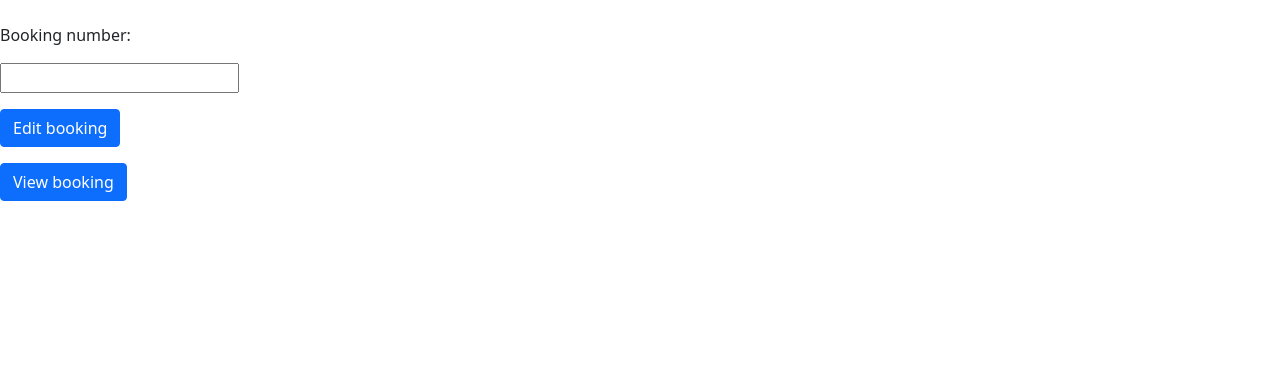
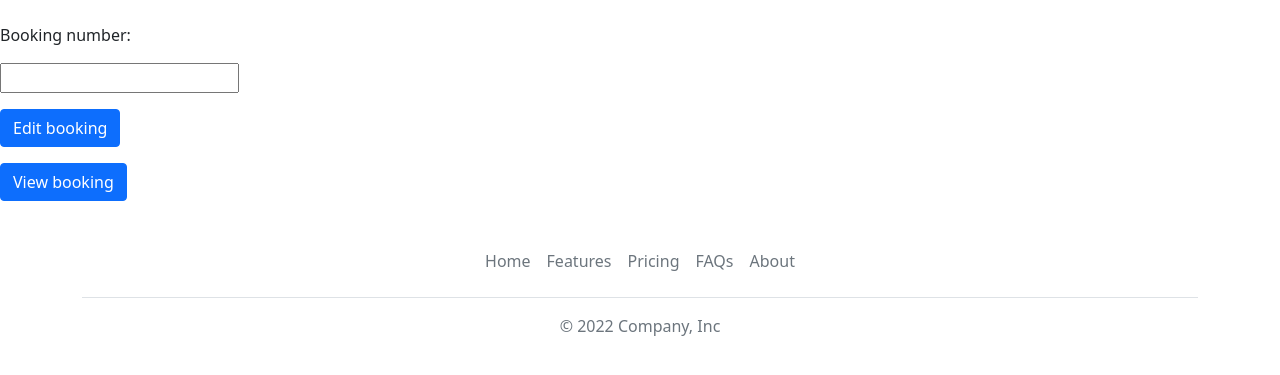
Before and after one commit to Mattias-b-Pettersson/Sushi-Yamato, a Django app: page / in a window 1280 px wide. Shown: the part 167-542 px from the top of the page. Run offline with Django 3.2, Linux system fonts and the light colour scheme; data that the repository does not hold is empty.

Commit message:
Add footer to base.html

```diff
--- a/templates/base.html
+++ b/templates/base.html
@@ -1,3 +1,5 @@
+{% load static %}
+
 <!DOCTYPE html>
 <html lang="en">
 <head>
@@ -11,13 +13,14 @@
     <script src="https://cdn.jsdelivr.net/npm/bootstrap@5.0.1/dist/js/bootstrap.bundle.min.js"
         integrity="sha384-gtEjrD/SeCtmISkJkNUaaKMoLD0//ElJ19smozuHV6z3Iehds+3Ulb9Bn9Plx0x4" crossorigin="anonymous">
     </script>
+    <link rel="stylesheet" href="{% static 'css/style.css' %}">
     <title>Sushi Yamato</title>
 </head>
 <body>
     <header class="container-fluid p-0">
         <div class="row m-0">
             <div class="col m-0 p-0">
-                <nav class="navbar navbar-expand-lg navbar-light bg-light px-4">
+                <nav class="navbar navbar-expand-lg navbar-light px-4">
                     <a class="navbar-brand" href="#"><h1>Sushi Yamato</h1></a>
                     <button class="navbar-toggler" type="button" data-toggle="collapse" data-target="#navbarSupportedContent" aria-controls="navbarSupportedContent" aria-expanded="false" aria-label="Toggle navigation">
                         <span class="navbar-toggler-icon"></span>
@@ -44,12 +47,24 @@
                 </nav>
             </div>
         </div>
-
     </header>
     <main class="mt-3">
         {% block content %}
         <!-- Content Goes here -->
         {% endblock content %}
     </main>
+
+    <footer>
+        <div class="container py-3 my-4">
+                <ul class="nav justify-content-center border-bottom pb-3 mb-3">
+                <li class="nav-item"><a href="#" class="nav-link px-2 text-muted">Home</a></li>
+                <li class="nav-item"><a href="#" class="nav-link px-2 text-muted">Features</a></li>
+                <li class="nav-item"><a href="#" class="nav-link px-2 text-muted">Pricing</a></li>
+                <li class="nav-item"><a href="#" class="nav-link px-2 text-muted">FAQs</a></li>
+                <li class="nav-item"><a href="#" class="nav-link px-2 text-muted">About</a></li>
+            </ul>
+            <p class="text-center text-muted">© 2022 Company, Inc</p>
+        </div>
+    </footer>
 </body>
 </html>
```
Lines whose indentation alone changed are shown as unchanged.
